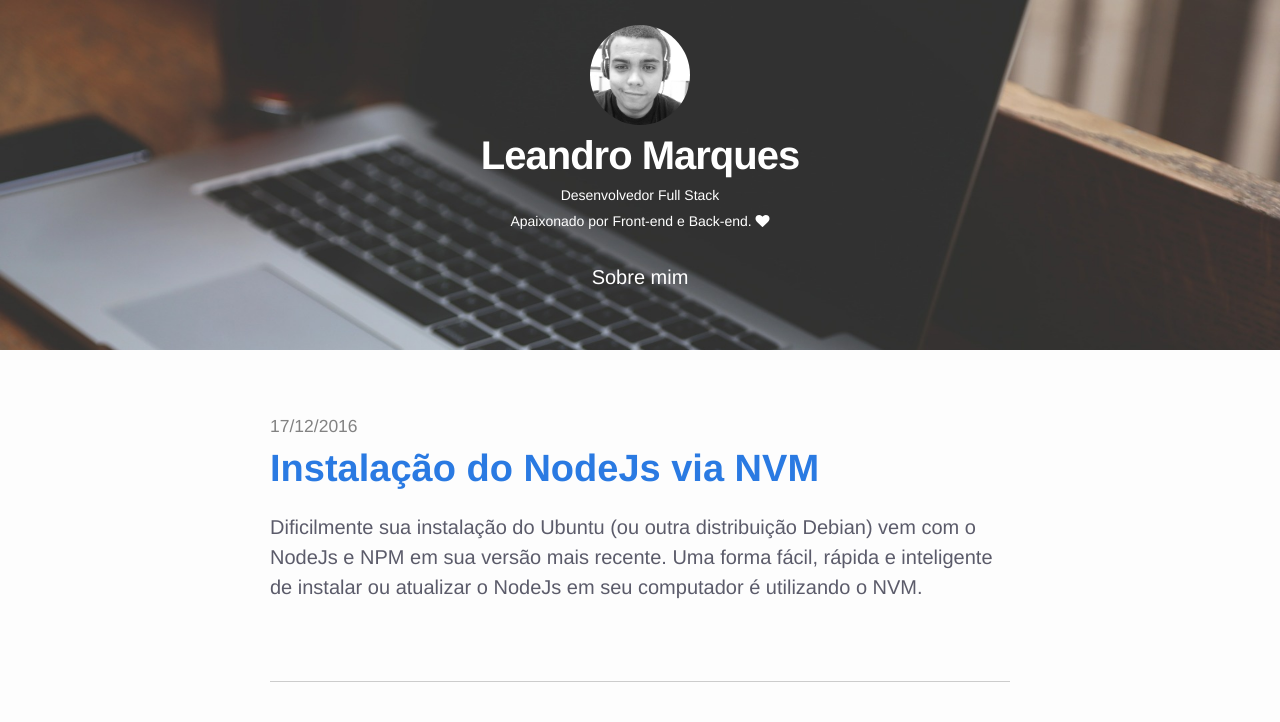
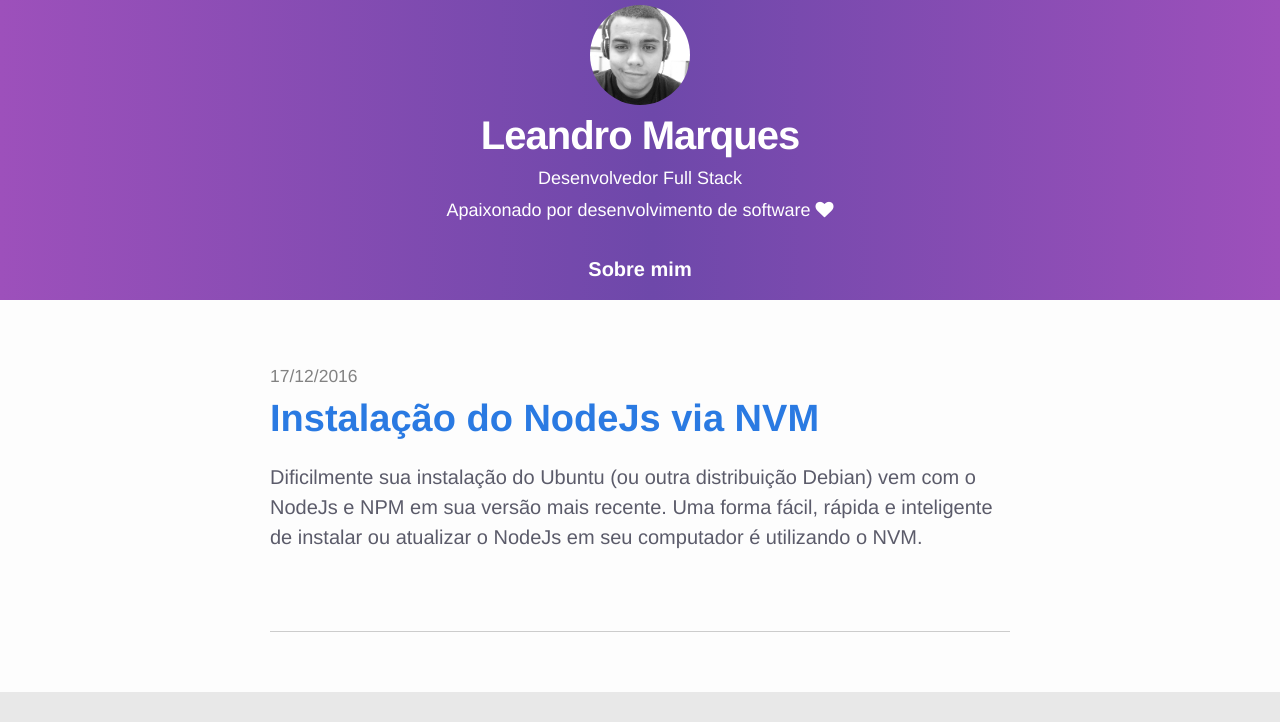
Before and after one commit to leandromarques/leandromarques.github.io, a Jekyll site: the page built from index.html, in a window 1280 px wide. Shown: the top 722 px of the page. Built offline with Jekyll 4.4.1, drawn with Linux system fonts in a browser that asks for light colours; nearby versions of some CDN libraries; grey boxes are pictures that could not be loaded.

Commit message:
Layout adjustments

```diff
--- a/_config.yml
+++ b/_config.yml
@@ -10,7 +10,7 @@ title: Leandro Marques
 email: leandro86marques@gmail.com
 description: > # this means to ignore newlines until "baseurl:"
   Desenvolvedor Full Stack
-phrase:  Apaixonado por Front-end e Back-end. <i class="fa fa-heart"></i>
+phrase:  Apaixonado por desenvolvimento de software <i class="fa fa-heart"></i>
 baseurl: "http://leandrom.com.br" # the subpath of your site, e.g. /blog
 url: "http://leandrom.com.br" # the base hostname & protocol for your site
 twitter_username: leandropma
--- a/_sass/_base.scss
+++ b/_sass/_base.scss
@@ -93,6 +93,7 @@ h1, h2, h3, h4, h5, h6 {
 a {
     color: $brand-color;
     text-decoration: none;
+    font-weight: bold;
 
     &:visited {
         color: darken($brand-color, 15%);
@@ -104,7 +105,7 @@ a {
     }
 
     &.page-link:hover {
-        text-decoration: underline;
+        color: #CCC;
     }
 }
 
@@ -217,5 +218,4 @@ pre {
     background: url("../images/eu.png") no-repeat;
     margin: 0 auto;
     @include background-size(100%);
-    margin-top: 20px;
 }
--- a/_sass/_layout.scss
+++ b/_sass/_layout.scss
@@ -3,19 +3,24 @@
 */
 .site-header {
     min-height: 56px;
-    background: url("../images/back_header.jpg") no-repeat;
-    height: 350px;
-    @include background-size(100%);
+    // background: url("../images/background-header.jpg") no-repeat;
+    background-image: linear-gradient(to right, #9D50BB 0%, #6E48AA 51%, #9D50BB 100%);
+    height: 300px;
+    // @include background-size(100%);
     text-align: center;
     margin-bottom: 60px;
 
     // Positioning context for the mobile navigation icon
     position: relative;
 
+    &:hover {
+      background-position: right center;
+    }
+
     .header-description, .header-phrase {
         color: $white-color;
         margin-bottom: 5px;
-        font-size: 14px;
+        font-size: 18px;
     }
 
     .wrapper {
@@ -202,10 +207,13 @@
     margin-bottom: 60px;
 
     h2 {
-        font-size: 32px;
+        font-size: 25px;
+        font-weight: 600;
 
         @include media-query($on-laptop) {
+            margin-top: 10px;
             font-size: 28px;
+            text-align: center;
         }
     }
 
```
Also changed, not shown: favicon.ico (added), images/background-header.jpg (added).
